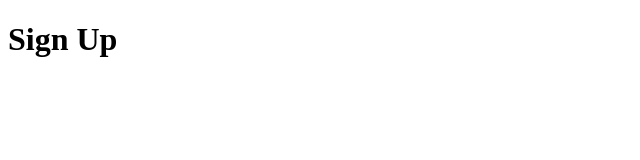
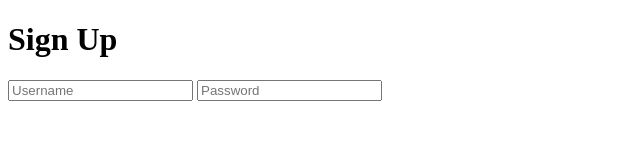
Before and after one commit to 123GAURAVTHADANI/GitClass2, a plain HTML site: page signup.html in a window 1280 px wide. Shown: the whole page, without its empty margins (0-640 px from the left). Drawn offline with Linux system fonts and the light colour scheme.

Commit message:
Bug Fixed in Sign Up

```diff
--- a/signup.html
+++ b/signup.html
@@ -7,5 +7,9 @@
   </head>
   <body>
     <h1>Sign Up</h1>
+    <form>
+      <input placeholder="Username" />
+      <input placeholder="Password" />
+    </form>
   </body>
 </html>
```
